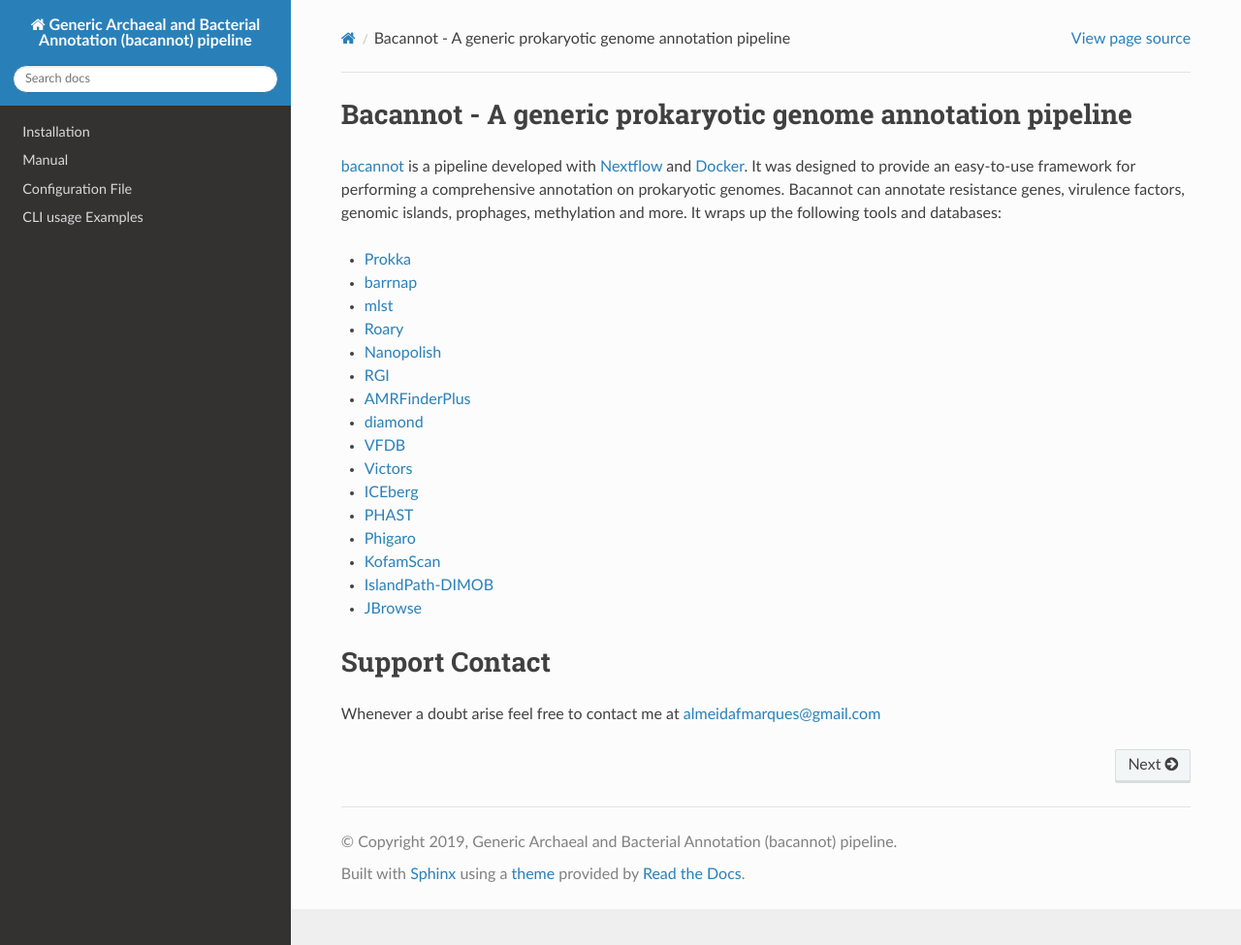
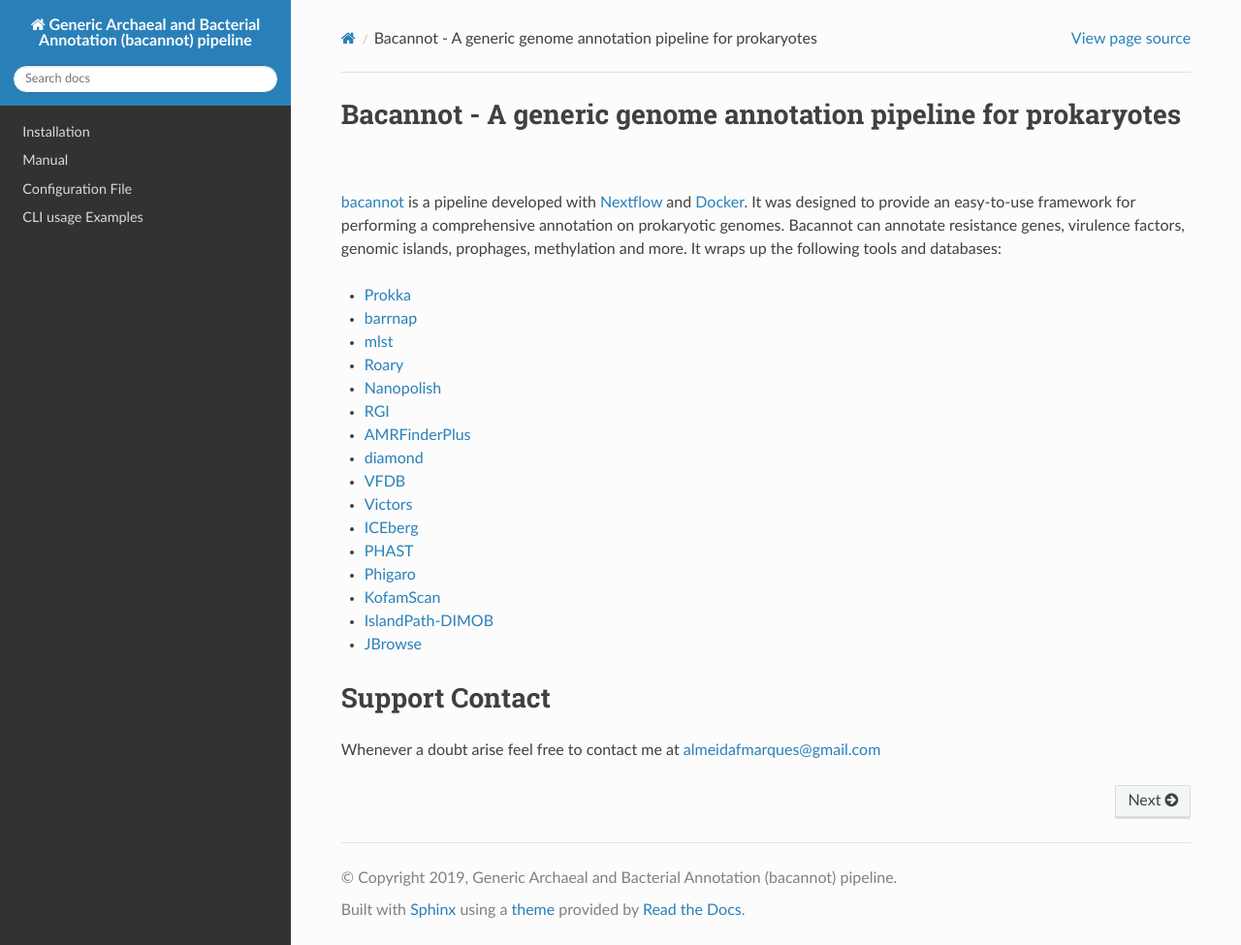
Before and after one commit to fmalmeida/bacannot, a Sphinx documentation site: the page built from docs/index.rst, in a window 1280 px wide and 975 px high. Shown: the whole window at 97% size. Built offline with Sphinx 7.4.7 and the Read the Docs theme 2.0.0, drawn with Linux system fonts in a browser that asks for light colours.

Commit message:
Almost finishing update to DSL2 (Reports DONE)

```diff
--- a/docs/index.rst
+++ b/docs/index.rst
@@ -3,8 +3,8 @@
    You can adapt this file completely to your liking, but it should at least
    contain the root `toctree` directive.
 
-Bacannot - A generic prokaryotic genome annotation pipeline
-===========================================================
+Bacannot - A generic genome annotation pipeline for prokaryotes
+===============================================================
 
 `bacannot <https://github.com/fmalmeida/bacannot>`_ is a pipeline developed with `Nextflow <https://www.nextflow.io/docs/latest/index.html>`_
 and `Docker <https://www.docker.com/>`_. It was designed to provide an easy-to-use framework for performing a comprehensive annotation on
```
Also changed, not shown: 2 other files.
